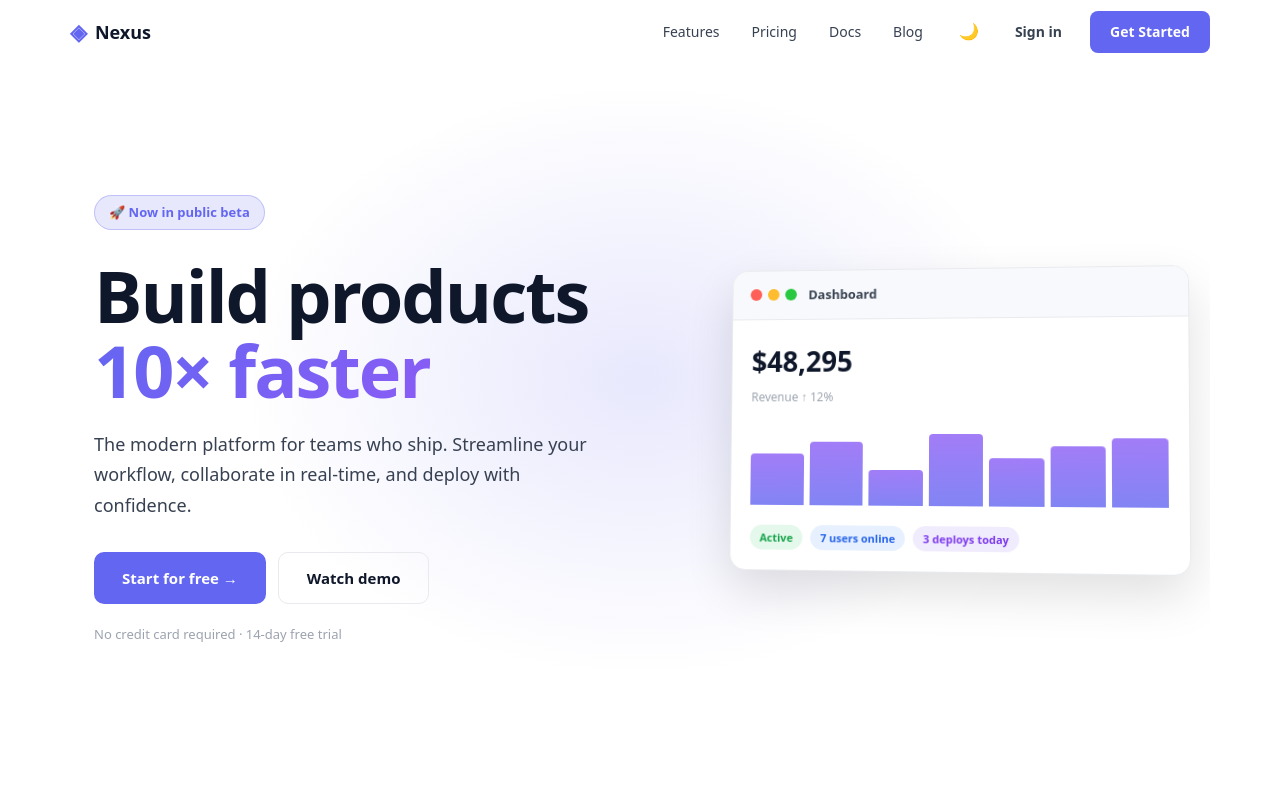
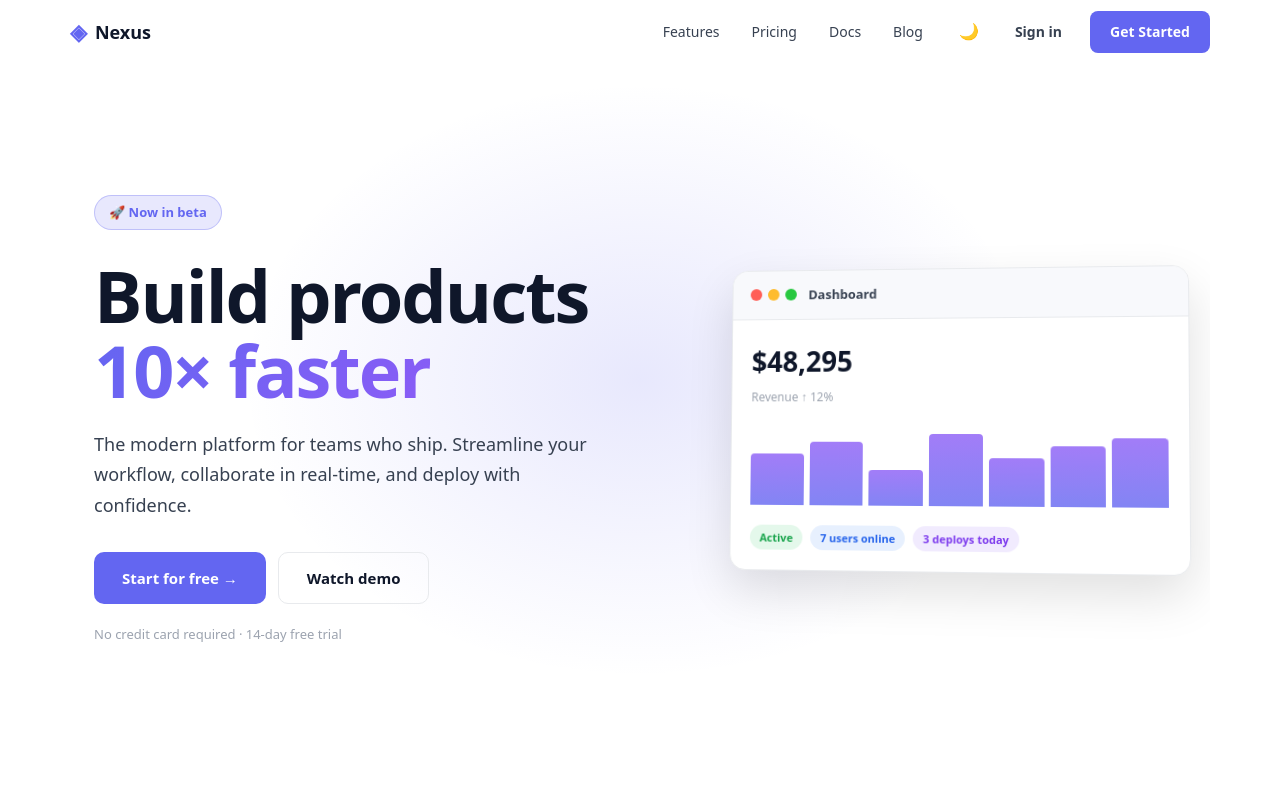
Before and after one commit to hirakroya50/react-ci, a React (Vite) app: page / in a window 1280 px wide. Shown: the top 799 px of the page. Built offline with nearby package versions, Linux system fonts and the light colour scheme.

Commit message:
test commit

```diff
--- a/src/App.tsx
+++ b/src/App.tsx
@@ -140,7 +140,7 @@ function App() {
       <section className="hero-section">
         <div className="hero-glow" />
         <div className="hero-content">
-          <div className="hero-badge">🚀 Now in public beta</div>
+          <div className="hero-badge">🚀 Now in beta</div>
           <h1 className="hero-title">
             Build products
             <br />
```
